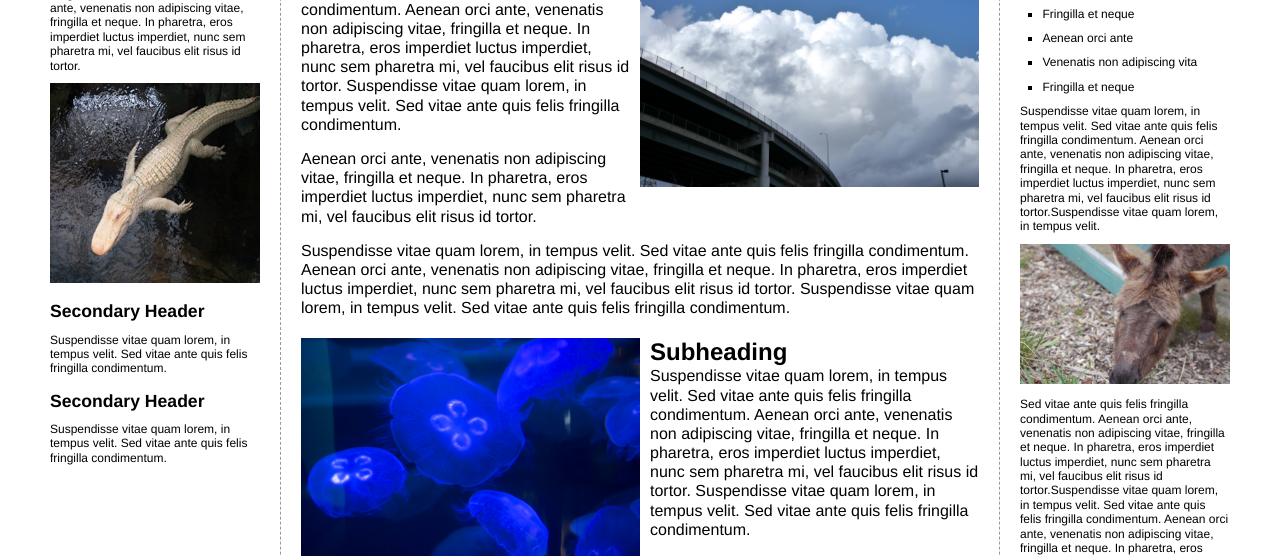
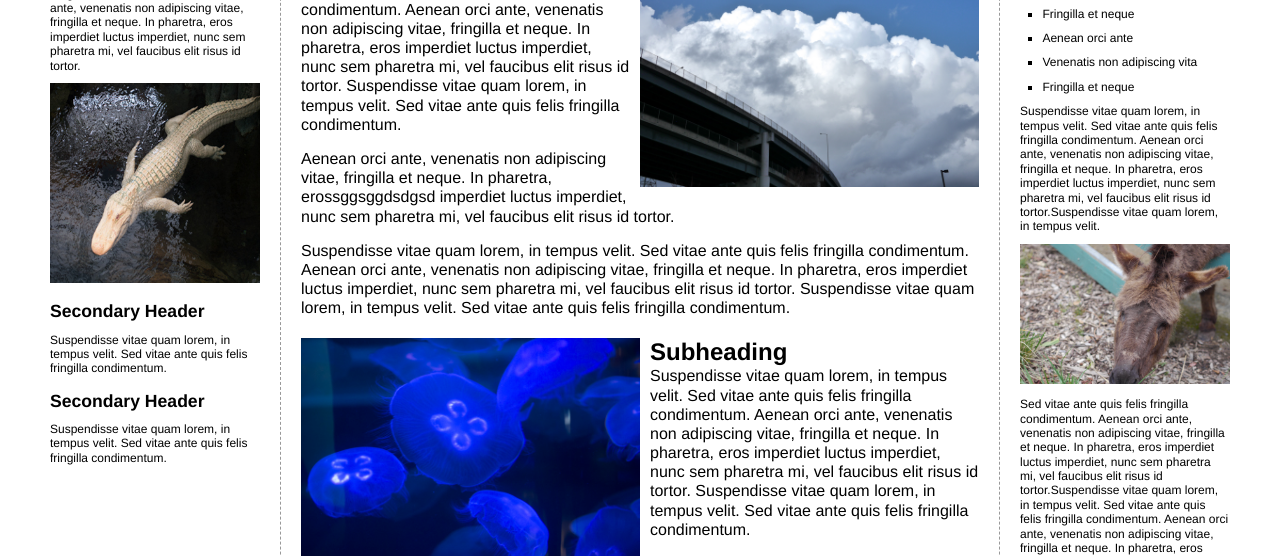
Before and after one commit to spaisuiker/opdr-5git, a plain HTML site: page html/index.html in a window 1280 px wide. Shown: the part 242-798 px from the top of the page. Drawn offline with Linux system fonts and the light colour scheme.

Commit message:
iets goegevoegd

```diff
--- a/html/index.html
+++ b/html/index.html
@@ -40,7 +40,7 @@
             </p>
             <p>
               Aenean orci ante, venenatis non adipiscing vitae, fringilla et
-              neque. In pharetra, eros imperdiet luctus imperdiet, nunc sem
+              neque. In pharetra, erossggsggdsdgsd imperdiet luctus imperdiet, nunc sem
               pharetra mi, vel faucibus elit risus id tortor.
             </p>
             <p>
```
